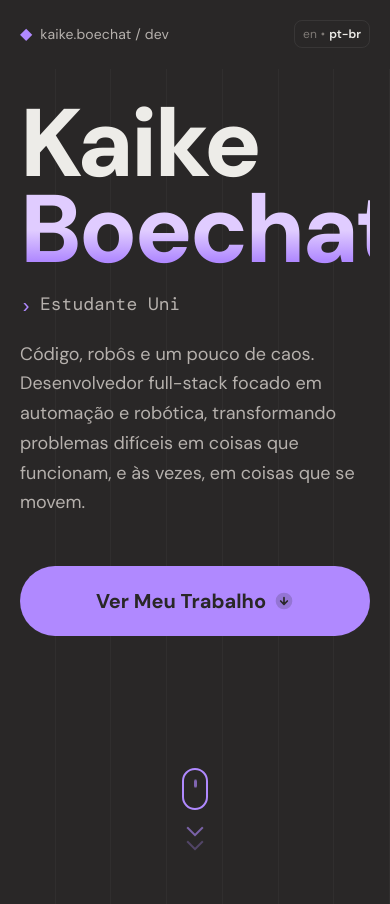
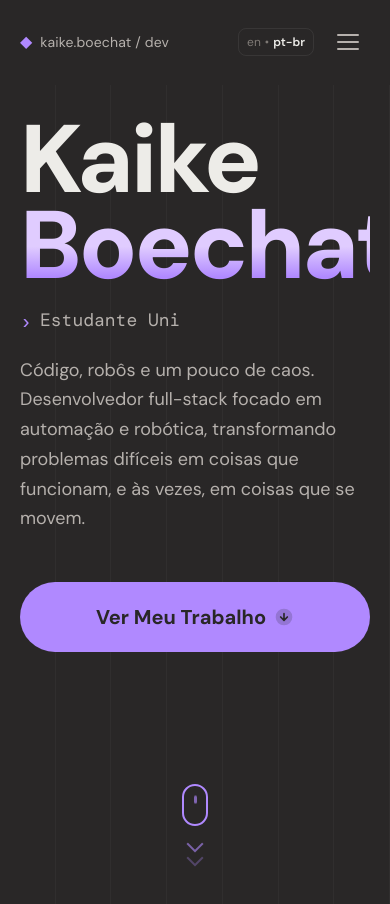
Before and after one commit to Kayrourio/portifolio-site, a Vue app: page / in a window 390 px wide. Shown: the top 904 px of the page. Built offline with nearby package versions, Linux system fonts and the light colour scheme; no server answers; a web font is replaced by a local one.

Commit message:
addition: navbar for mobile users

```diff
--- a/src/components/layouts/NavBar.vue
+++ b/src/components/layouts/NavBar.vue
@@ -5,7 +5,8 @@
       <span class="brand-text">{{ t('hero.url') }}</span>
     </div>
 
-    <div class="nav-right">
+    <!-- Desktop nav -->
+    <div class="nav-right desktop-only">
       <ul class="nav-links" role="list">
         <li v-if="isProjectsPage">
           <RouterLink to="/">{{ t('nav.home') }}</RouterLink>
@@ -22,48 +23,19 @@
 
       <div class="nav-icons">
         <a :href="links.github" target="_blank" rel="noopener noreferrer" aria-label="GitHub">
-          <svg
-            xmlns="http://www.w3.org/2000/svg"
-            width="18"
-            height="18"
-            viewBox="0 0 24 24"
-            fill="currentColor"
-            aria-hidden="true"
-          >
-            <path
-              d="M12 0C5.374 0 0 5.373 0 12c0 5.302 3.438 9.8 8.207 11.387.599.111.793-.261.793-.577v-2.234c-3.338.726-4.033-1.416-4.033-1.416-.546-1.387-1.333-1.756-1.333-1.756-1.089-.745.083-.729.083-.729 1.205.084 1.839 1.237 1.839 1.237 1.07 1.834 2.807 1.304 3.492.997.107-.775.418-1.305.762-1.604-2.665-.305-5.467-1.334-5.467-5.931 0-1.311.469-2.381 1.236-3.221-.124-.303-.535-1.524.117-3.176 0 0 1.008-.322 3.301 1.23A11.509 11.509 0 0112 5.803c1.02.005 2.047.138 3.006.404 2.291-1.552 3.297-1.23 3.297-1.23.653 1.653.242 2.874.118 3.176.77.84 1.235 1.911 1.235 3.221 0 4.609-2.807 5.624-5.479 5.921.43.372.823 1.102.823 2.222v3.293c0 .319.192.694.801.576C20.566 21.797 24 17.3 24 12c0-6.627-5.373-12-12-12z"
-            />
+          <svg xmlns="http://www.w3.org/2000/svg" width="18" height="18" viewBox="0 0 24 24" fill="currentColor" aria-hidden="true">
+            <path d="M12 0C5.374 0 0 5.373 0 12c0 5.302 3.438 9.8 8.207 11.387.599.111.793-.261.793-.577v-2.234c-3.338.726-4.033-1.416-4.033-1.416-.546-1.387-1.333-1.756-1.333-1.756-1.089-.745.083-.729.083-.729 1.205.084 1.839 1.237 1.839 1.237 1.07 1.834 2.807 1.304 3.492.997.107-.775.418-1.305.762-1.604-2.665-.305-5.467-1.334-5.467-5.931 0-1.311.469-2.381 1.236-3.221-.124-.303-.535-1.524.117-3.176 0 0 1.008-.322 3.301 1.23A11.509 11.509 0 0112 5.803c1.02.005 2.047.138 3.006.404 2.291-1.552 3.297-1.23 3.297-1.23.653 1.653.242 2.874.118 3.176.77.84 1.235 1.911 1.235 3.221 0 4.609-2.807 5.624-5.479 5.921.43.372.823 1.102.823 2.222v3.293c0 .319.192.694.801.576C20.566 21.797 24 17.3 24 12c0-6.627-5.373-12-12-12z"/>
           </svg>
         </a>
         <a :href="links.email" aria-label="Email">
-          <svg
-            xmlns="http://www.w3.org/2000/svg"
-            width="18"
-            height="18"
-            viewBox="0 0 24 24"
-            fill="none"
-            stroke="currentColor"
-            stroke-width="2"
-            stroke-linecap="round"
-            stroke-linejoin="round"
-            aria-hidden="true"
-          >
-            <rect x="2" y="4" width="20" height="16" rx="2" />
-            <path d="m22 7-8.97 5.7a1.94 1.94 0 0 1-2.06 0L2 7" />
+          <svg xmlns="http://www.w3.org/2000/svg" width="18" height="18" viewBox="0 0 24 24" fill="none" stroke="currentColor" stroke-width="2" stroke-linecap="round" stroke-linejoin="round" aria-hidden="true">
+            <rect x="2" y="4" width="20" height="16" rx="2"/>
+            <path d="m22 7-8.97 5.7a1.94 1.94 0 0 1-2.06 0L2 7"/>
           </svg>
         </a>
         <a :href="links.linkedin" target="_blank" rel="noopener noreferrer" aria-label="LinkedIn">
-          <svg
-            xmlns="http://www.w3.org/2000/svg"
-            width="18"
-            height="18"
-            viewBox="0 0 24 24"
-            fill="currentColor"
-            aria-hidden="true"
-          >
-            <path
-              d="M20.447 20.452h-3.554v-5.569c0-1.328-.027-3.037-1.852-3.037-1.853 0-2.136 1.445-2.136 2.939v5.667H9.351V9h3.414v1.561h.046c.477-.9 1.637-1.85 3.37-1.85 3.601 0 4.267 2.37 4.267 5.455v6.286zM5.337 7.433a2.062 2.062 0 0 1-2.063-2.065 2.064 2.064 0 1 1 2.063 2.065zm1.782 13.019H3.555V9h3.564v11.452zM22.225 0H1.771C.792 0 0 .774 0 1.729v20.542C0 23.227.792 24 1.771 24h20.451C23.2 24 24 23.227 24 22.271V1.729C24 .774 23.2 0 22.222 0h.003z"
-            />
+          <svg xmlns="http://www.w3.org/2000/svg" width="18" height="18" viewBox="0 0 24 24" fill="currentColor" aria-hidden="true">
+            <path d="M20.447 20.452h-3.554v-5.569c0-1.328-.027-3.037-1.852-3.037-1.853 0-2.136 1.445-2.136 2.939v5.667H9.351V9h3.414v1.561h.046c.477-.9 1.637-1.85 3.37-1.85 3.601 0 4.267 2.37 4.267 5.455v6.286zM5.337 7.433a2.062 2.062 0 0 1-2.063-2.065 2.064 2.064 0 1 1 2.063 2.065zm1.782 13.019H3.555V9h3.564v11.452zM22.225 0H1.771C.792 0 0 .774 0 1.729v20.542C0 23.227.792 24 1.771 24h20.451C23.2 24 24 23.227 24 22.271V1.729C24 .774 23.2 0 22.222 0h.003z"/>
           </svg>
         </a>
       </div>
@@ -71,20 +43,75 @@
       <span class="separator" aria-hidden="true">|</span>
 
       <div class="lang-switcher">
-        <button :class="['lang-btn', { active: locale === 'en' }]" @click="setLocale('en')">
-          en
-        </button>
+        <button :class="['lang-btn', { active: locale === 'en' }]" @click="setLocale('en')">en</button>
         <span class="lang-dot" aria-hidden="true">•</span>
-        <button :class="['lang-btn', { active: locale === 'pt' }]" @click="setLocale('pt')">
-          pt-br
-        </button>
+        <button :class="['lang-btn', { active: locale === 'pt' }]" @click="setLocale('pt')">pt-br</button>
       </div>
     </div>
+
+    <!-- Mobile right: lang switcher + hamburger -->
+    <div class="mobile-right mobile-only">
+      <div class="lang-switcher">
+        <button :class="['lang-btn', { active: locale === 'en' }]" @click="setLocale('en')">en</button>
+        <span class="lang-dot" aria-hidden="true">•</span>
+        <button :class="['lang-btn', { active: locale === 'pt' }]" @click="setLocale('pt')">pt-br</button>
+      </div>
+
+      <button
+        class="hamburger"
+        :aria-label="menuOpen ? 'Fechar menu' : 'Abrir menu'"
+        :aria-expanded="menuOpen"
+        @click="menuOpen = !menuOpen"
+      >
+        <span class="bar" :class="{ open: menuOpen }"></span>
+        <span class="bar" :class="{ open: menuOpen }"></span>
+        <span class="bar" :class="{ open: menuOpen }"></span>
+      </button>
+    </div>
+
+    <!-- Mobile drawer -->
+    <Transition name="drawer">
+      <div v-if="menuOpen" class="mobile-drawer mobile-only" @click.self="menuOpen = false">
+        <ul class="drawer-links" role="list">
+          <li v-if="isProjectsPage">
+            <RouterLink to="/" @click="menuOpen = false">{{ t('nav.home') }}</RouterLink>
+          </li>
+          <li v-else>
+            <RouterLink to="/projects" @click="menuOpen = false">{{ t('nav.projects') }}</RouterLink>
+          </li>
+          <li>
+            <RouterLink :to="{ path: '/', hash: '#contact' }" @click="menuOpen = false">{{ t('nav.contact') }}</RouterLink>
+          </li>
+        </ul>
+
+        <div class="drawer-icons">
+          <a :href="links.github" target="_blank" rel="noopener noreferrer" aria-label="GitHub" @click="menuOpen = false">
+            <svg xmlns="http://www.w3.org/2000/svg" width="20" height="20" viewBox="0 0 24 24" fill="currentColor" aria-hidden="true">
+              <path d="M12 0C5.374 0 0 5.373 0 12c0 5.302 3.438 9.8 8.207 11.387.599.111.793-.261.793-.577v-2.234c-3.338.726-4.033-1.416-4.033-1.416-.546-1.387-1.333-1.756-1.333-1.756-1.089-.745.083-.729.083-.729 1.205.084 1.839 1.237 1.839 1.237 1.07 1.834 2.807 1.304 3.492.997.107-.775.418-1.305.762-1.604-2.665-.305-5.467-1.334-5.467-5.931 0-1.311.469-2.381 1.236-3.221-.124-.303-.535-1.524.117-3.176 0 0 1.008-.322 3.301 1.23A11.509 11.509 0 0112 5.803c1.02.005 2.047.138 3.006.404 2.291-1.552 3.297-1.23 3.297-1.23.653 1.653.242 2.874.118 3.176.77.84 1.235 1.911 1.235 3.221 0 4.609-2.807 5.624-5.479 5.921.43.372.823 1.102.823 2.222v3.293c0 .319.192.694.801.576C20.566 21.797 24 17.3 24 12c0-6.627-5.373-12-12-12z"/>
+            </svg>
+            GitHub
+          </a>
+          <a :href="links.email" aria-label="Email" @click="menuOpen = false">
+            <svg xmlns="http://www.w3.org/2000/svg" width="20" height="20" viewBox="0 0 24 24" fill="none" stroke="currentColor" stroke-width="2" stroke-linecap="round" stroke-linejoin="round" aria-hidden="true">
+              <rect x="2" y="4" width="20" height="16" rx="2"/>
+              <path d="m22 7-8.97 5.7a1.94 1.94 0 0 1-2.06 0L2 7"/>
+            </svg>
+            Email
+          </a>
+          <a :href="links.linkedin" target="_blank" rel="noopener noreferrer" aria-label="LinkedIn" @click="menuOpen = false">
+            <svg xmlns="http://www.w3.org/2000/svg" width="20" height="20" viewBox="0 0 24 24" fill="currentColor" aria-hidden="true">
+              <path d="M20.447 20.452h-3.554v-5.569c0-1.328-.027-3.037-1.852-3.037-1.853 0-2.136 1.445-2.136 2.939v5.667H9.351V9h3.414v1.561h.046c.477-.9 1.637-1.85 3.37-1.85 3.601 0 4.267 2.37 4.267 5.455v6.286zM5.337 7.433a2.062 2.062 0 0 1-2.063-2.065 2.064 2.064 0 1 1 2.063 2.065zm1.782 13.019H3.555V9h3.564v11.452zM22.225 0H1.771C.792 0 0 .774 0 1.729v20.542C0 23.227.792 24 1.771 24h20.451C23.2 24 24 23.227 24 22.271V1.729C24 .774 23.2 0 22.222 0h.003z"/>
+            </svg>
+            LinkedIn
+          </a>
+        </div>
+      </div>
+    </Transition>
   </nav>
 </template>
 
 <script setup>
-import { computed } from 'vue'
+import { ref, computed, watch } from 'vue'
 import { useI18n } from 'vue-i18n'
 import { useRoute } from 'vue-router'
 import { links } from '@/config/links.js'
@@ -92,6 +119,11 @@ import { links } from '@/config/links.js'
 const { t, locale } = useI18n()
 const route = useRoute()
 const isProjectsPage = computed(() => route.path === '/projects')
+const menuOpen = ref(false)
+
+watch(() => route.fullPath, () => {
+  menuOpen.value = false
+})
 
 function setLocale(lang) {
   locale.value = lang
@@ -104,6 +136,7 @@ function setLocale(lang) {
   align-items: center;
   justify-content: space-between;
   padding: var(--space-5) 0;
+  position: relative;
 }
 
 .nav-brand {
@@ -123,8 +156,16 @@ function setLocale(lang) {
   letter-spacing: 0.01em;
 }
 
+/* ── Desktop nav ── */
+.desktop-only {
+  display: flex;
+}
+
+.mobile-only {
+  display: none;
+}
+
 .nav-right {
-  display: flex;
   align-items: center;
   gap: var(--space-4);
 }
@@ -200,16 +241,133 @@ function setLocale(lang) {
   font-size: var(--text-xs);
 }
 
-/* ── Mobile: hide links, separators e icons ── */
+/* ── Hamburger ── */
+.hamburger {
+  display: flex;
+  flex-direction: column;
+  justify-content: center;
+  gap: 5px;
+  background: none;
+  border: none;
+  cursor: pointer;
+  padding: var(--space-1);
+  min-width: 44px;
+  min-height: 44px;
+  align-items: center;
+}
+
+.bar {
+  display: block;
+  width: 22px;
+  height: 2px;
+  background: var(--color-text-secondary);
+  border-radius: 2px;
+  transition: transform var(--transition-base), opacity var(--transition-base);
+  transform-origin: center;
+}
+
+.bar:nth-child(1).open {
+  transform: translateY(7px) rotate(45deg);
+}
+
+.bar:nth-child(2).open {
+  opacity: 0;
+}
+
+.bar:nth-child(3).open {
+  transform: translateY(-7px) rotate(-45deg);
+}
+
+/* ── Mobile right row ── */
+.mobile-right {
+  align-items: center;
+  gap: var(--space-3);
+}
+
+/* ── Mobile drawer ── */
+.mobile-drawer {
+  position: absolute;
+  top: calc(100% + var(--space-2));
+  left: 0;
+  right: 0;
+  background: var(--color-bg-elevated);
+  border: 1px solid var(--color-border);
+  border-radius: var(--radius-lg);
+  padding: var(--space-5) var(--space-5);
+  z-index: var(--z-dropdown, 100);
+  display: flex;
+  flex-direction: column;
+  gap: var(--space-5);
+}
+
+.drawer-links {
+  display: flex;
+  flex-direction: column;
+  gap: var(--space-1);
+  list-style: none;
+  padding: 0;
+  margin: 0;
+}
+
+.drawer-links a {
+  display: block;
+  padding: var(--space-3) 0;
+  color: var(--color-primary);
+  font-size: var(--text-base);
+  font-weight: var(--font-medium);
+  text-decoration: none;
+  border-bottom: 1px solid var(--color-border);
+  transition: opacity var(--transition-base);
+}
+
+.drawer-links a:hover {
+  opacity: 0.75;
+}
+
+.drawer-links li:last-child a {
+  border-bottom: none;
+}
+
+.drawer-icons {
+  display: flex;
+  gap: var(--space-4);
+}
+
+.drawer-icons a {
+  display: flex;
+  align-items: center;
+  gap: var(--space-2);
+  color: var(--color-text-secondary);
+  font-size: var(--text-sm);
+  text-decoration: none;
+  transition: color var(--transition-base);
+  min-height: 44px;
+}
+
+.drawer-icons a:hover {
+  color: var(--color-text);
+}
+
+/* ── Drawer transition ── */
+.drawer-enter-active,
+.drawer-leave-active {
+  transition: opacity var(--transition-base), transform var(--transition-base);
+}
+
+.drawer-enter-from,
+.drawer-leave-to {
+  opacity: 0;
+  transform: translateY(-8px);
+}
+
+/* ── Breakpoints ── */
 @media (max-width: 767px) {
-  .nav-links,
-  .separator,
-  .nav-icons {
+  .desktop-only {
     display: none;
   }
 
-  .nav-right {
-    gap: var(--space-2);
+  .mobile-only {
+    display: flex;
   }
 }
 </style>
```
